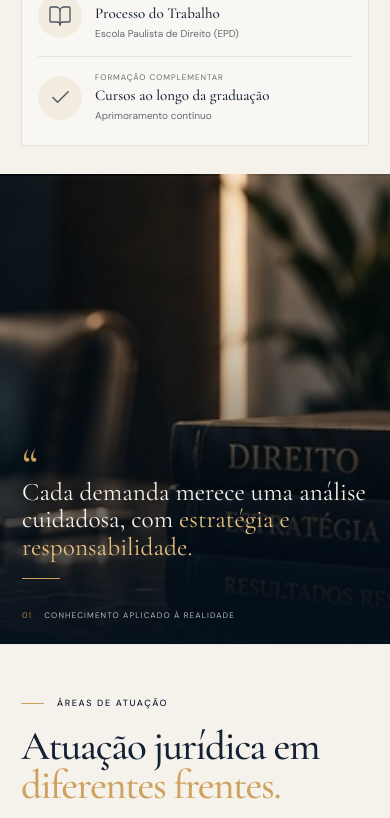
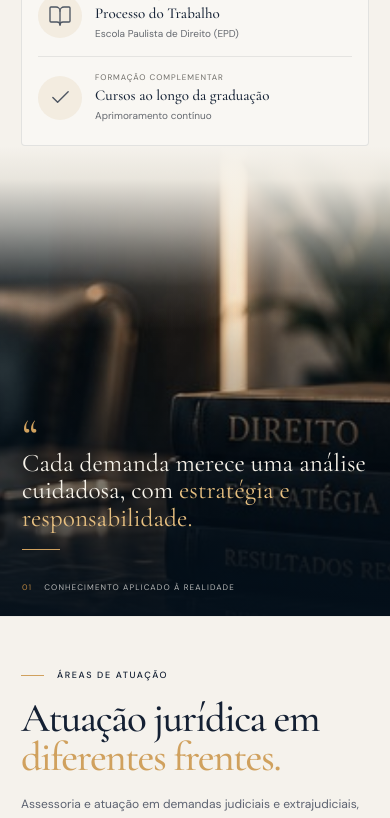
Before and after one commit to avanegm/arthur-ramalho, a React (Vite) app: page / in a window 390 px wide. Shown: the part 1521-2339 px from the top of the page. Built offline with nearby package versions, Linux system fonts and the light colour scheme.

Commit message:
refina secao sobre e formacao academica

```diff
--- a/src/styles.css
+++ b/src/styles.css
@@ -1835,3 +1835,53 @@ h2 em {
   .about-quote { right: 18px; left: 18px; bottom: 62px; }
   .visual-caption { right: 18px; left: 18px; font-size: 7px; }
 }
+
+/* Ajuste fino mobile: a imagem nasce logo após as credenciais, com transição suave do creme para a fotografia */
+@media (max-width: 760px) {
+  .about-grid {
+    gap: 0;
+  }
+
+  .about-copy {
+    padding-bottom: 0;
+  }
+
+  .credentials {
+    margin-bottom: 0;
+  }
+
+  .about-visual {
+    margin-top: 0;
+    isolation: isolate;
+  }
+
+  .about-visual-shade {
+    background:
+      linear-gradient(
+        180deg,
+        var(--cream) 0%,
+        rgba(246, 242, 233, .94) 7%,
+        rgba(246, 242, 233, .62) 17%,
+        rgba(246, 242, 233, .12) 30%,
+        transparent 39%
+      ),
+      linear-gradient(
+        180deg,
+        rgba(4, 16, 27, .02) 35%,
+        rgba(4, 16, 27, .24) 53%,
+        rgba(4, 16, 27, .94) 100%
+      );
+  }
+
+  .about-quote {
+    bottom: 66px;
+  }
+
+  .visual-caption {
+    bottom: 24px;
+  }
+}
+
+@media (max-width: 380px) {
+  .about-quote { bottom: 62px; }
+}
```
